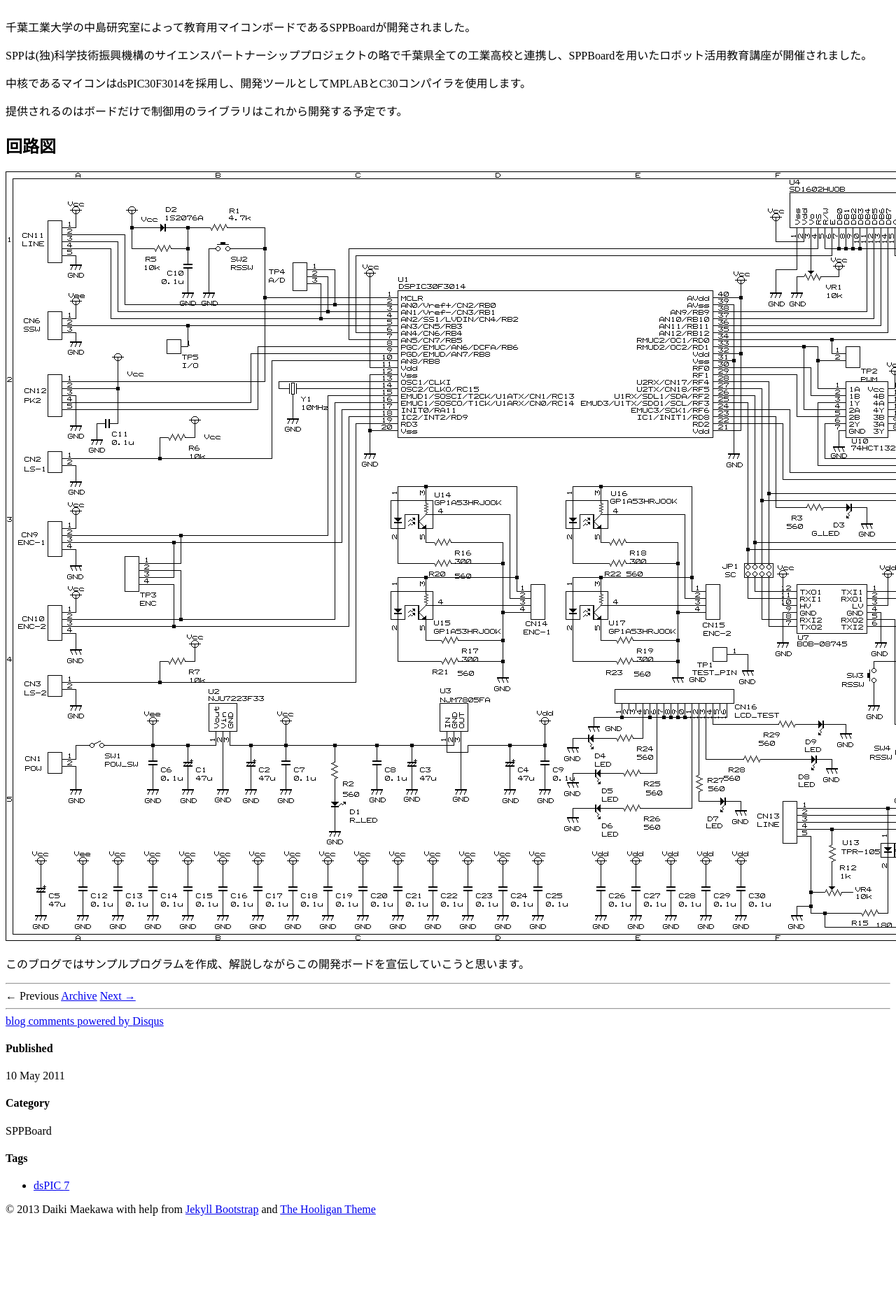
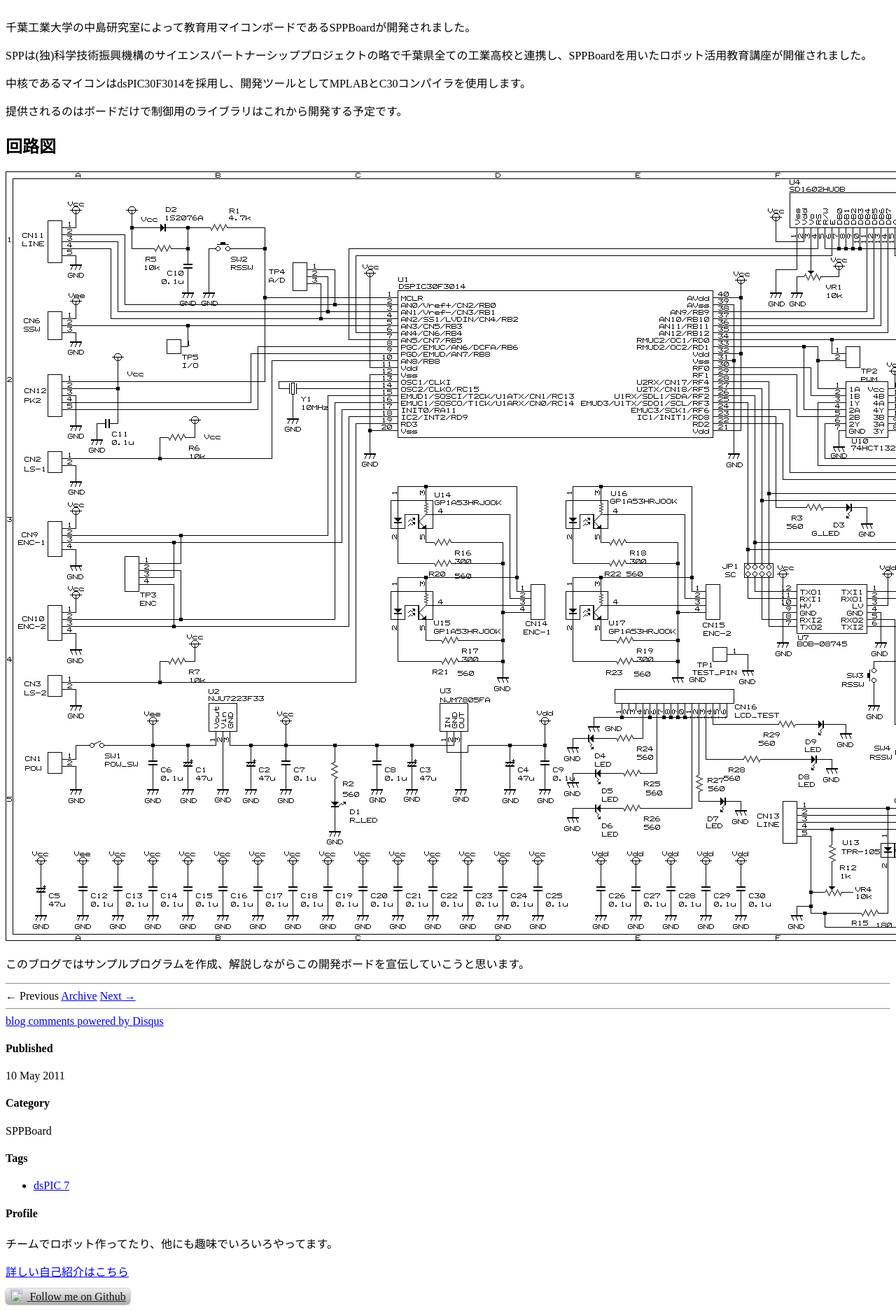
Before and after one commit to DaikiMaekawa/daikimaekawa.github.com, a Jekyll site: the page built from _posts/2011-05-10-SPPBoard.md, in a window 1280 px wide. Shown: the part 253-2127 px from the top of the page at 70% size. Built offline with Jekyll 4.4.1, drawn with Linux system fonts in a browser that asks for light colours; nearby versions of some CDN libraries; Markdown is read by kramdown in place of the engine named in the settings; comment, search, counter and statistics services are not loaded; before the commit the page ends 2007 px from its top, so only the background shows below that.

```diff
--- a/_includes/themes/hooligan/post.html
+++ b/_includes/themes/hooligan/post.html
@@ -1,3 +1,30 @@
+<style>
+#followButton {
+    color: #121516;
+    text-shadow: 0 1px 1px #ccc;
+    padding: 0.2em 0.4em;
+
+    -moz-border-radius: 5px;
+    -webkit-border-radius: 5px;
+    border-radius: 5px;
+    -moz-background-clip: padding; -webkit-background-clip: padding-box; background-clip: padding-box;
+
+    -moz-box-shadow: 0px 0px 2px #666;
+    -webkit-box-shadow: 0px 0px 2px #666;
+    box-shadow: 0px 0px 2px #666;
+
+    background-color: #eeeeee;
+    background-image: -webkit-gradient(linear, left top, left bottom, from(#eeeeee), to(#aaaaaa));
+    background-image: -webkit-linear-gradient(top, #eeeeee, #aaaaaa);
+    background-image: -moz-linear-gradient(top, #eeeeee, #aaaaaa);
+    background-image: -ms-linear-gradient(top, #eeeeee, #aaaaaa);
+    background-image: -o-linear-gradient(top, #eeeeee, #aaaaaa);
+    background-image: linear-gradient(top, #eeeeee, #aaaaaa);
+    filter: progid:DXImageTransform.Microsoft.gradient(startColorStr='#eeeeee', EndColorStr='#aaaaaa');
+}
+#followButton img { position: relative; top: 2px; margin: -6px 6px 0 0; }
+</style>
+
 <div class="page-header">
   <h1>
     {{ page.title }}
@@ -49,6 +76,32 @@
           {% include JB/tags_list %}
         </ul>
       </section>
+      <section>
+        <h4>Profile</h4>
+
+        <p>チームでロボット作ってたり、他にも趣味でいろいろやってます。</p>
+
+        <p><a href="/index.html">詳しい自己紹介はこちら</a></p>
+
+        <p><a href="https://github.com/DaikiMaekawa"
+            title="Follow DaikiMaekawa on Github"
+            id="followButton" class="noBg">
+            <img src="https://github.com/favicon.ico" width="18" height="18" />
+            Follow me on Github
+        </a> </p>
+
+        <p><a href="http://qiita.com/DaikiMaekawa"
+            title="Follow DaikiMaekawa on Qiita"
+            id="followButton" class="noBg">
+            <img src="http://qiita.com/favicon.ico" width="18" height="18" />
+            Follow me on Qiita
+        </a> </p>
+
+        <p><a href="https://coderwall.com/daikimaekawa">
+            <img src="https://api.coderwall.com/daikimaekawa/endorsecount.png"
+            alt="endorse">
+        </a> </p>
+      </section>
     {% endunless %}
   </div>
 </div>
```
